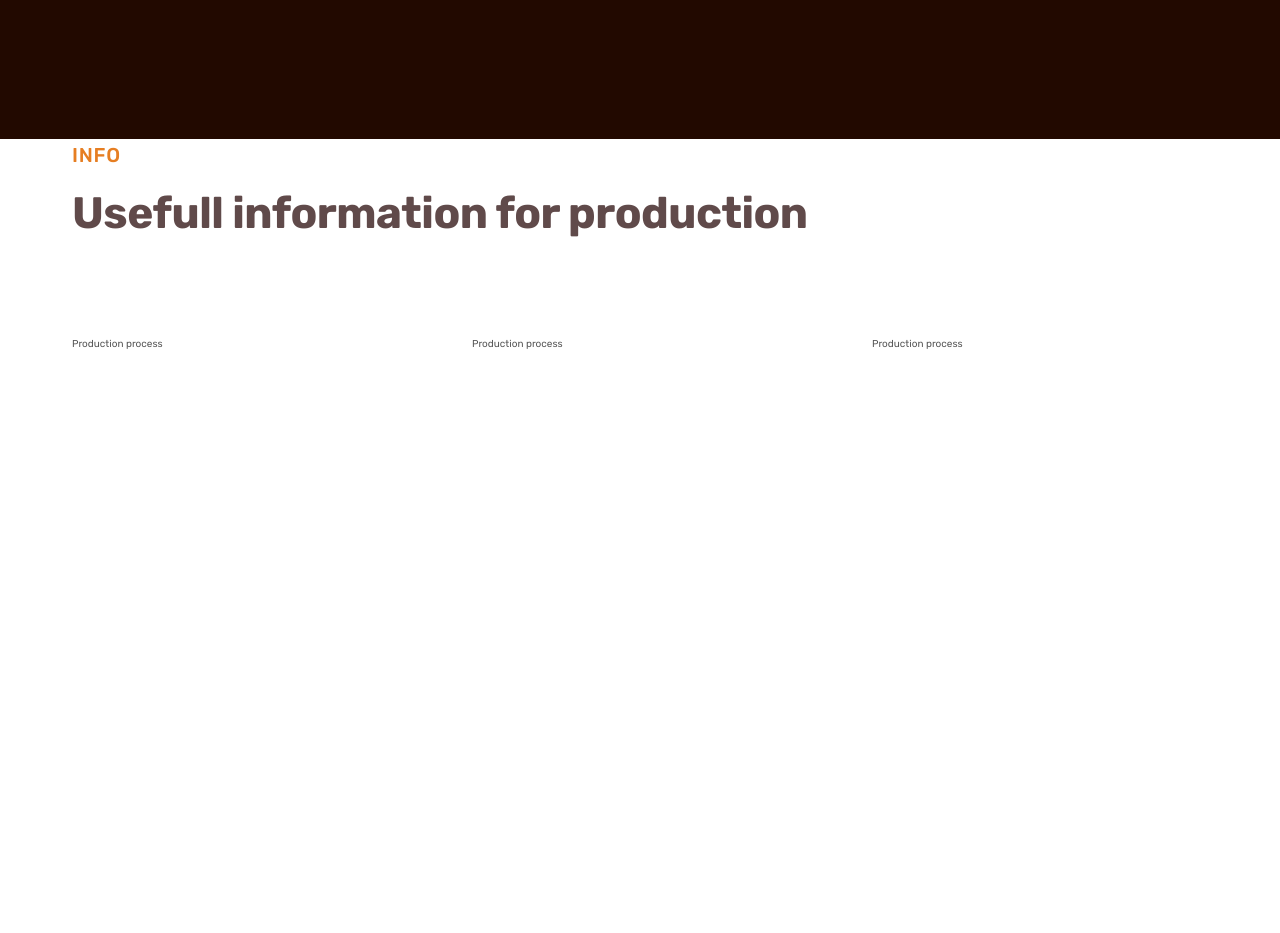
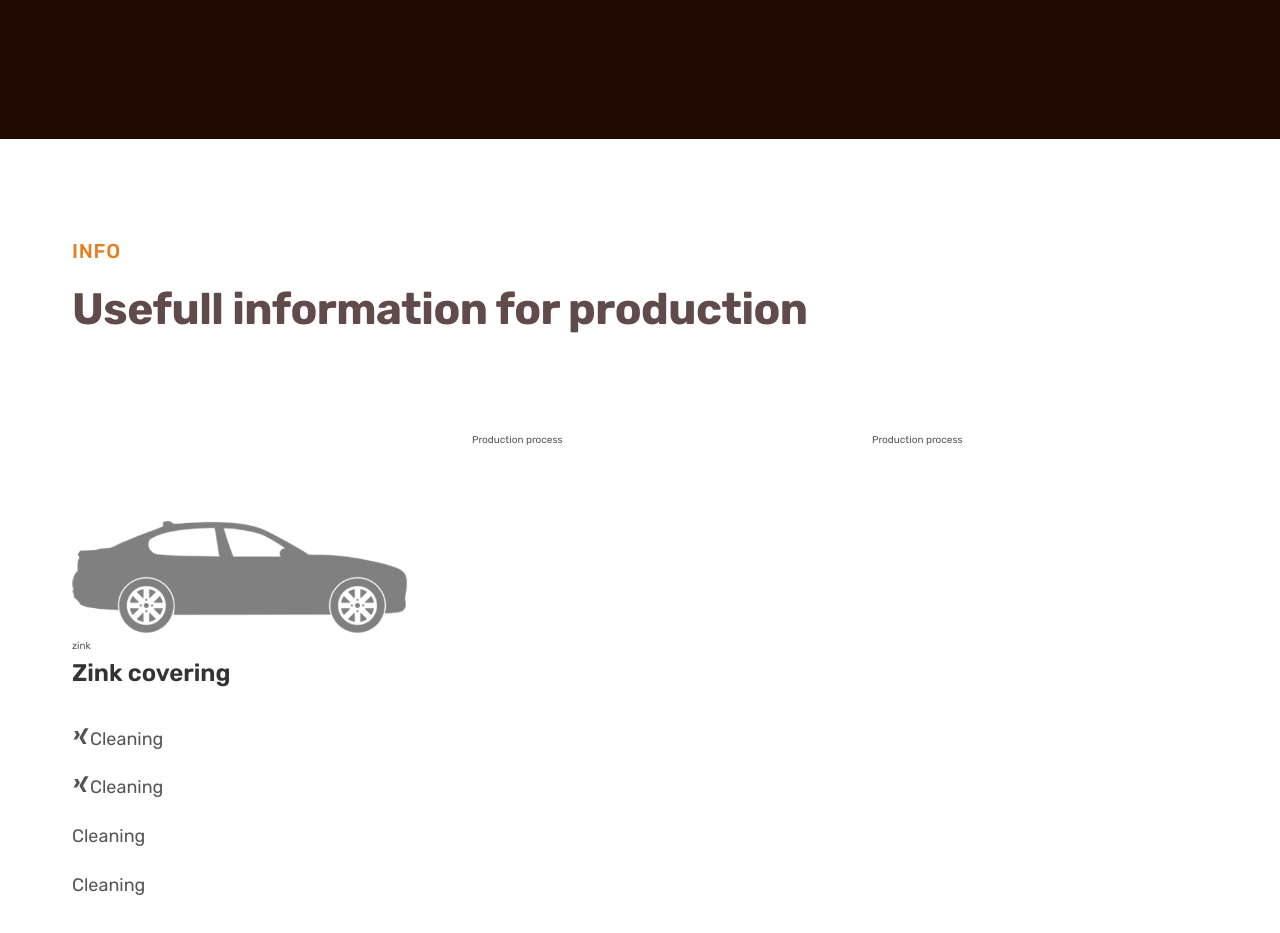
Before and after one commit to maksymmukanovskyi/powder_coating_project, a website built with webpack: page index.html in a window 1280 px wide. Shown: the part 3300-4233 px from the top of the page. Before the commit the page ends 3652 px from the top, so only its background shows below. Built offline with nearby package versions, Linux system fonts and the light colour scheme.

Commit message:
logotips

```diff
--- a/index.html
+++ b/index.html
@@ -188,11 +188,30 @@
           <h2 class="heading-secondary">Usefull information for production</h2>
         </div>
         <div class="containerSecond grid grid--3-cols">
-          <div class="info">Production process</div>
+          <div class="info">
+            <img
+              src="./src/img/automotive.png"
+              class="automotive-img"
+              alt="automotive"
+            />
+            <span class="tag">zink</span>
+            <p class="production-title">Zink covering</p>
+            <ul class="prod-attributes">
+              <li class="prod-attribute">
+                <ion-icon name="logo-xing"></ion-icon>Cleaning
+              </li>
+              <li class="prod-attribute">
+                <ion-icon name="logo-xing"></ion-icon>Cleaning
+              </li>
+              <li class="prod-attribute">Cleaning</li>
+              <li class="prod-attribute">Cleaning</li>
+            </ul>
+          </div>
           <div class="info">Production process</div>
           <div class="info">Production process</div>
         </div>
       </section>
     </main>
+    <script src="https://unpkg.com/ionicons@5.5.2/dist/ionicons/ionicons.js"></script>
   </body>
 </html>
--- /dev/null
+++ b/src/css/_card.css
@@ -0,0 +1,26 @@
+.automotive-img {
+  width: 100%;
+  filter: brightness(1%);
+  opacity: 50%;
+}
+.useful-info {
+  padding: 9.6rem 0;
+}
+
+.production-title {
+  font-size: 2.4rem;
+  color: #333;
+  font-weight: 600;
+  margin-bottom: 3.2rem;
+}
+
+.prod-attributes {
+  list-style: none;
+  display: flex;
+  flex-direction: column;
+  gap: 2rem;
+}
+
+.prod-attribute {
+  font-size: 1.8rem;
+}
--- a/src/css/main.css
+++ b/src/css/main.css
@@ -5,3 +5,4 @@
 @import "_services_section.css";
 @import "_useful_info_section.css";
 @import "_footer.css";
+@import "_card.css";
```
